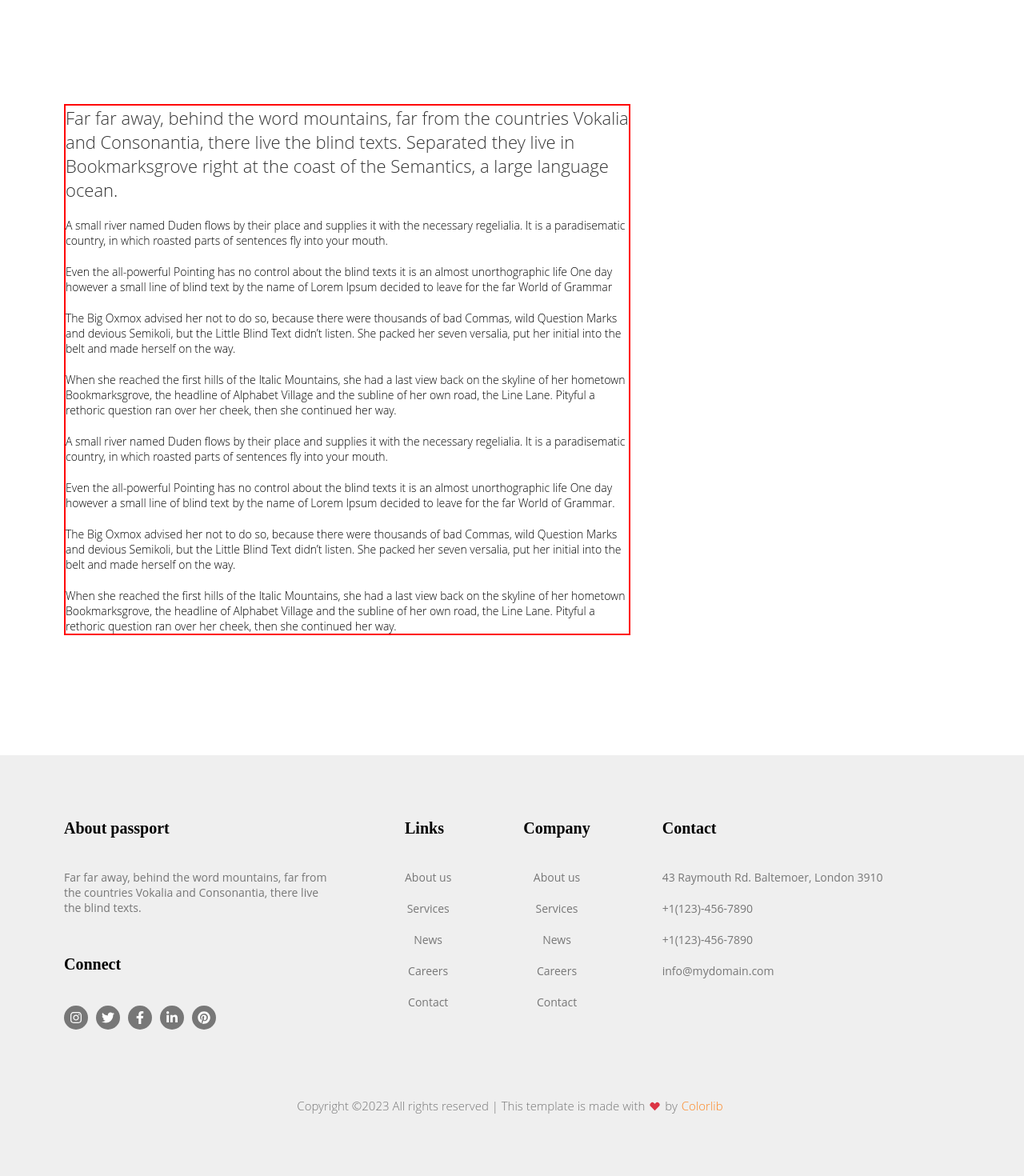
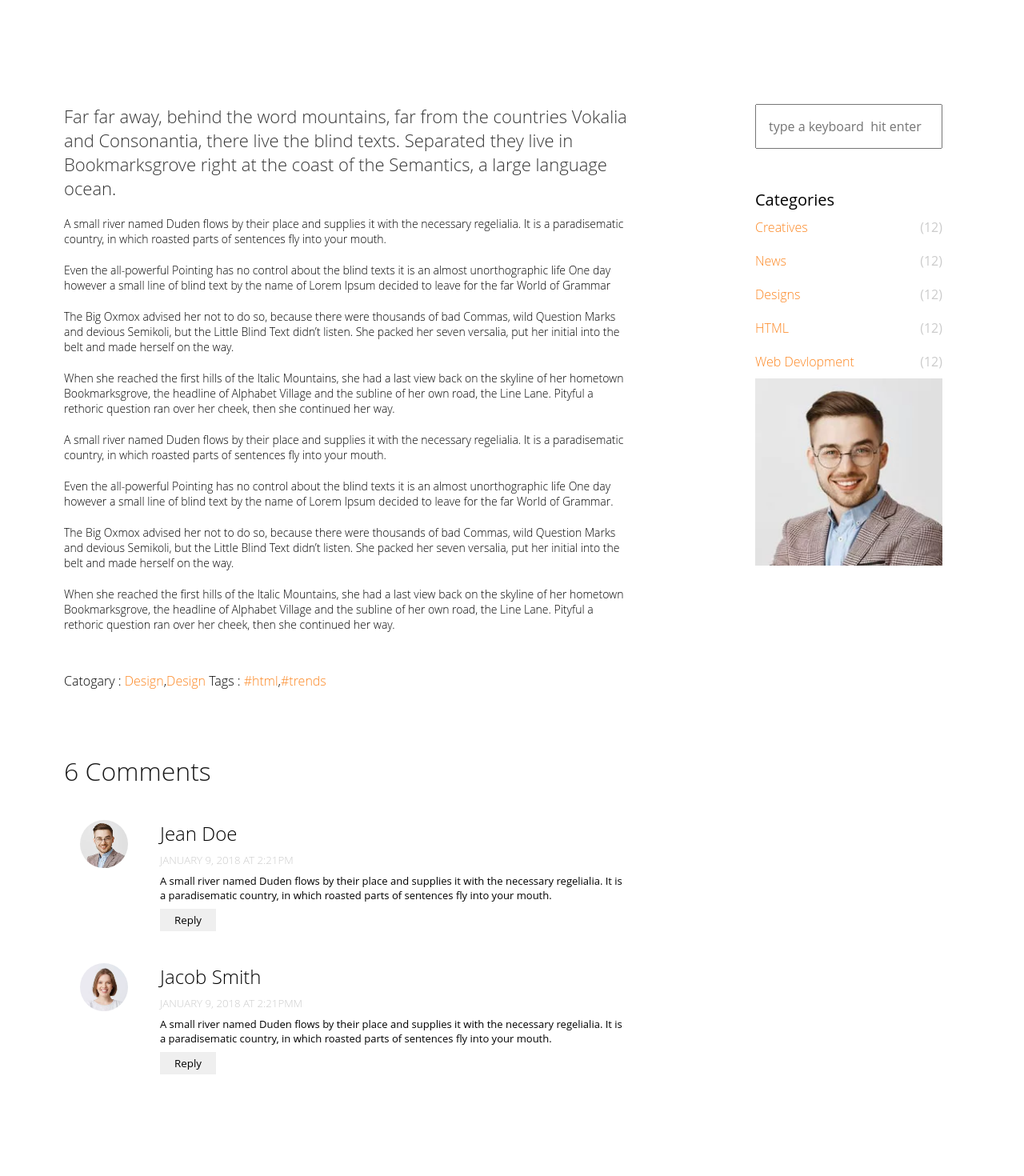
Before and after one commit to vishalparashar0119/Passport_react_project, a React (Create React App) app: page /singlepageblog in a window 1280 px wide. Shown: the part 820-2290 px from the top of the page at 80% size. Built offline with nearby package versions, Linux system fonts and the light colour scheme.

Commit message:
commiting single vlog  page

```diff
--- a/src/components/VlogsCard.component.jsx
+++ b/src/components/VlogsCard.component.jsx
@@ -48,7 +48,7 @@ const VlogsCard = (props) => {
         <div className='vlogCard'>
             <h3  style={{ color: '#fc8621', fontWeight: '400', display: ishidden ? 'none' : 'block' }}>BLOG</h3>
             <h1 style={{display: ishidden ?'none':'block'}}>Recent Posts</h1>
-            <div style={{display:'flex',gap:'40px'}}>
+            <div style={{display:'flex',gap:'40px',}}>
                 {
                     details.map((each , index)=>(
                           <div className='card__div' key={index}>
--- a/src/components/VlogsCard.css
+++ b/src/components/VlogsCard.css
@@ -4,6 +4,7 @@
 }
 .vlogCard h1{
     font-size: 3rem;
+
     font-family: 'Playfair Display", sans-serif';
     margin-bottom: 20px;
 }
--- a/src/pages/SinglePageBlog.css
+++ b/src/pages/SinglePageBlog.css
@@ -1,8 +1,76 @@
 .section_1{
-    border: 2px solid red;
     width: 55%;
     margin: 150px 80px;
     display: flex;
     flex-direction: column;
     gap: 20px;
 }
+.comments{
+    display: flex;
+    margin-top: 20px;
+    gap: 20px;
+
+}
+.comments img{
+    width: 60px;
+    height: 60px;
+    border-radius: 50%;
+}
+.comments__img{
+     padding-left: 20px;
+     padding-right: 20px;
+
+}
+.comments h2{
+     font-weight: 300;
+
+}
+.comments h5{
+
+    font-weight: 300;
+    color: #ccc;
+}
+.comments p{
+    font-size: 13px;
+
+}
+.comments button{
+     width: 70px;
+     padding: 5px;
+     border: none;
+}
+.comment__section{
+    display: flex;
+    flex-direction: column;
+    gap: 8px;
+}
+.section__2{
+    margin: 150px 80px;
+}
+.section__2 input{
+   padding:15px;
+   width: 200px;
+   font-size: 16px;
+   outline: none;
+}
+.section_2_sec1{
+    margin-top: 50px;
+
+}
+.section_2_sec1 div{
+    display: flex;
+    justify-content: space-between;
+    padding: 10px 0px;
+}
+.spam1{
+    color: #fc8621;
+    font-weight: 300;
+}
+.spam2{
+  color: #ccc;
+}
+.aurthor{
+  display: flex;
+  flex-direction: column;
+  gap: 10px;
+}
--- a/src/pages/SinglePageBlog.jsx
+++ b/src/pages/SinglePageBlog.jsx
@@ -1,9 +1,11 @@
 import React from 'react'
 import DefaultLayoutHoc from '../layout/Default.layout';
 import './SinglePageBlog.css';
+import firstImg from '../images/person_1.jpg.webp'
+import secondImg from '../images/person_2.jpg.webp'
 const SinglePageBlog = () => {
     return (
-        <div>
+        <div style={{display:'flex'}}>
             <div className='section_1'>
                 <p style={{fontSize:'22px',color:'rgba(0,0,0,0.8)',fontWeight:'300'}}>Far far away, behind the word mountains, far from the countries Vokalia and Consonantia, there live the blind texts. Separated they live in Bookmarksgrove right at the coast of the Semantics, a large language ocean.</p>
                 <p style={{fontSize:'14px',fontWeight:'300'}}>A small river named Duden flows by their place and supplies it with the necessary regelialia. It is a paradisematic country, in which roasted parts of sentences fly into your mouth.</p>
@@ -14,9 +16,63 @@ const SinglePageBlog = () => {
                 <p style={{fontSize:'14px',fontWeight:'300'}}>Even the all-powerful Pointing has no control about the blind texts it is an almost unorthographic life One day however a small line of blind text by the name of Lorem Ipsum decided to leave for the far World of Grammar.</p>
                 <p style={{fontSize:'14px',fontWeight:'300'}}>The Big Oxmox advised her not to do so, because there were thousands of bad Commas, wild Question Marks and devious Semikoli, but the Little Blind Text didn’t listen. She packed her seven versalia, put her initial into the belt and made herself on the way.</p>
                 <p style={{fontSize:'14px',fontWeight:'300'}}>When she reached the first hills of the Italic Mountains, she had a last view back on the skyline of her hometown Bookmarksgrove, the headline of Alphabet Village and the subline of her own road, the Line Lane. Pityful a rethoric question ran over her cheek, then she continued her way.</p>
+
+                <p style={{fontWeight:'300' , marginTop:'30px',marginBottom:'60px'}}>Catogary : <span style={{color:'#fc8621'}}>Design</span>,<span style={{color:'#fc8621'}}>Design</span> Tags : <span style={{color:'#fc8621'}}>#html</span>,<span style={{color:'#fc8621'}}>#trends</span></p>
+                <h1 style={{fontWeight:'300',color:'rgba(0,0,0,0.9)'}}> 6 Comments</h1>
+                <div className='comments'>
+                    <div className='comments__img'>
+                       <img src={firstImg} alt="" />
+                    </div>
+                    <div className='comment__section'>
+                         <h2 >Jean Doe</h2>
+                         <h5 >JANUARY 9, 2018 AT 2:21PM</h5>
+                         <p>A small river named Duden flows by their place and supplies it with the necessary regelialia. It is a paradisematic country, in which roasted parts of sentences fly into your mouth.</p>
+                         <button >Reply</button>
+                    </div>
+                </div>
+                <div className='comments'>
+                    <div className='comments__img'>
+                       <img src={secondImg} alt="" />
+                    </div>
+                    <div className='comment__section'>
+                         <h2 >Jacob Smith</h2>
+                         <h5 >JANUARY 9, 2018 AT 2:21PMM</h5>
+                         <p>A small river named Duden flows by their place and supplies it with the necessary regelialia. It is a paradisematic country, in which roasted parts of sentences fly into your mouth.</p>
+                         <button >Reply</button>
+                    </div>
+                </div>
+
+
             </div>
 
-            <div></div>
+            <div className='section__2'>
+                 <input type="text" placeholder='type a keyboard  hit enter'/>
+
+                 <div className='section_2_sec1'>
+                    <h4 style={{fontWeight:'400',fontSize:'20px'}}>Categories</h4>
+                    <div>
+                        <span className='spam1' >Creatives</span><span className='spam2'>(12)</span>
+                    </div>
+                    <div>
+                        <span className='spam1' >News</span><span className='spam2'>(12)</span>
+                    </div>
+                    <div>
+                        <span className='spam1' >Designs</span><span className='spam2'>(12)</span>
+                    </div>
+                    <div>
+                        <span className='spam1' >HTML</span><span className='spam2'>(12)</span>
+                    </div>
+                    <div>
+                        <span className='spam1' >Web Devlopment</span><span className='spam2'>(12)</span>
+                    </div>
+                 </div>
+
+                 <div className='aurthor'>
+                    <img src={firstImg} alt="" />
+
+                 </div>
+
+            </div>
         </div>
     )
 }
```
